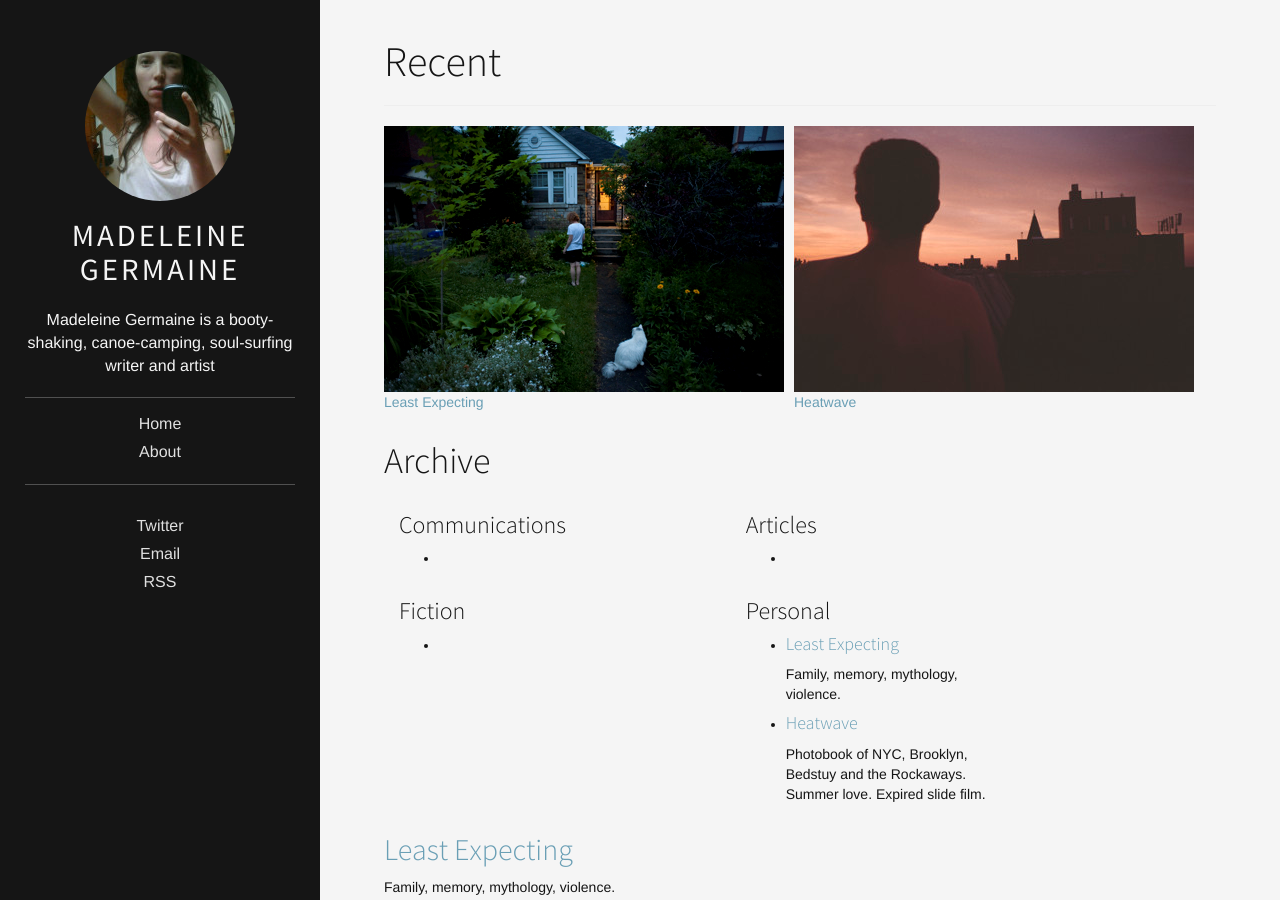
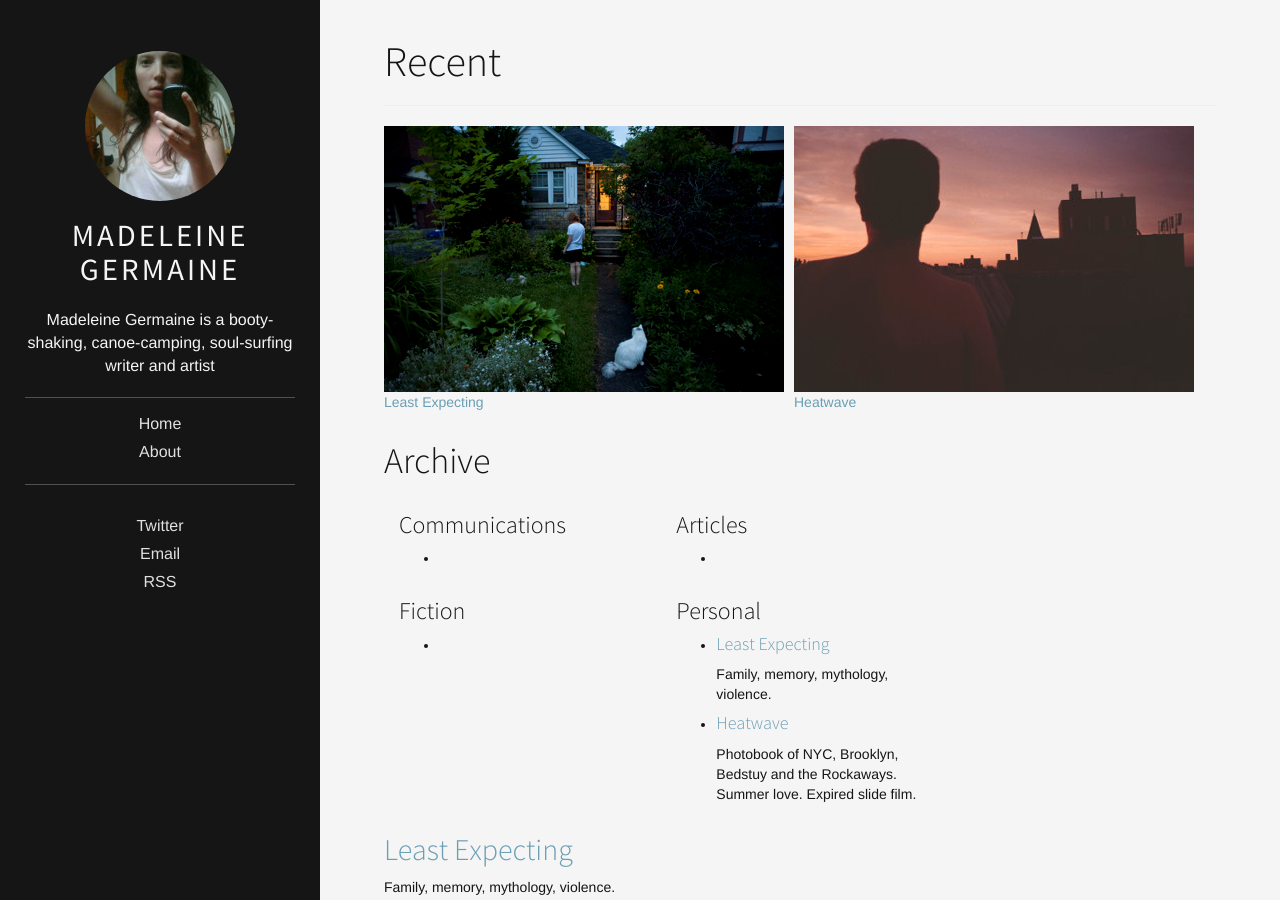
Before and after one commit to madeleinegermaine/madeleinegermaine, a Jekyll site: the page built from index.html, in a window 1280 px wide and 900 px high. Built offline with Jekyll 4.4.1, drawn with Linux system fonts in a browser that asks for light colours; the list of posts is cut into pages by our own code.

Commit message:
Update index.html

```diff
--- a/index.html
+++ b/index.html
@@ -36,7 +36,7 @@
       </li>
     </ul>
   </div>
-  <div class="col-sm-4 col-sm-offset-1">
+  <div class="col-sm-4">
     <h3>Articles</h3>
     <ul>
       <li>
@@ -55,7 +55,7 @@
       </li>
     </ul>
   </div>
-  <div class="col-sm-4 col-sm-offset-1">
+  <div class="col-sm-4">
     <h3>Personal</h3>
     <ul>
       <li>
```
